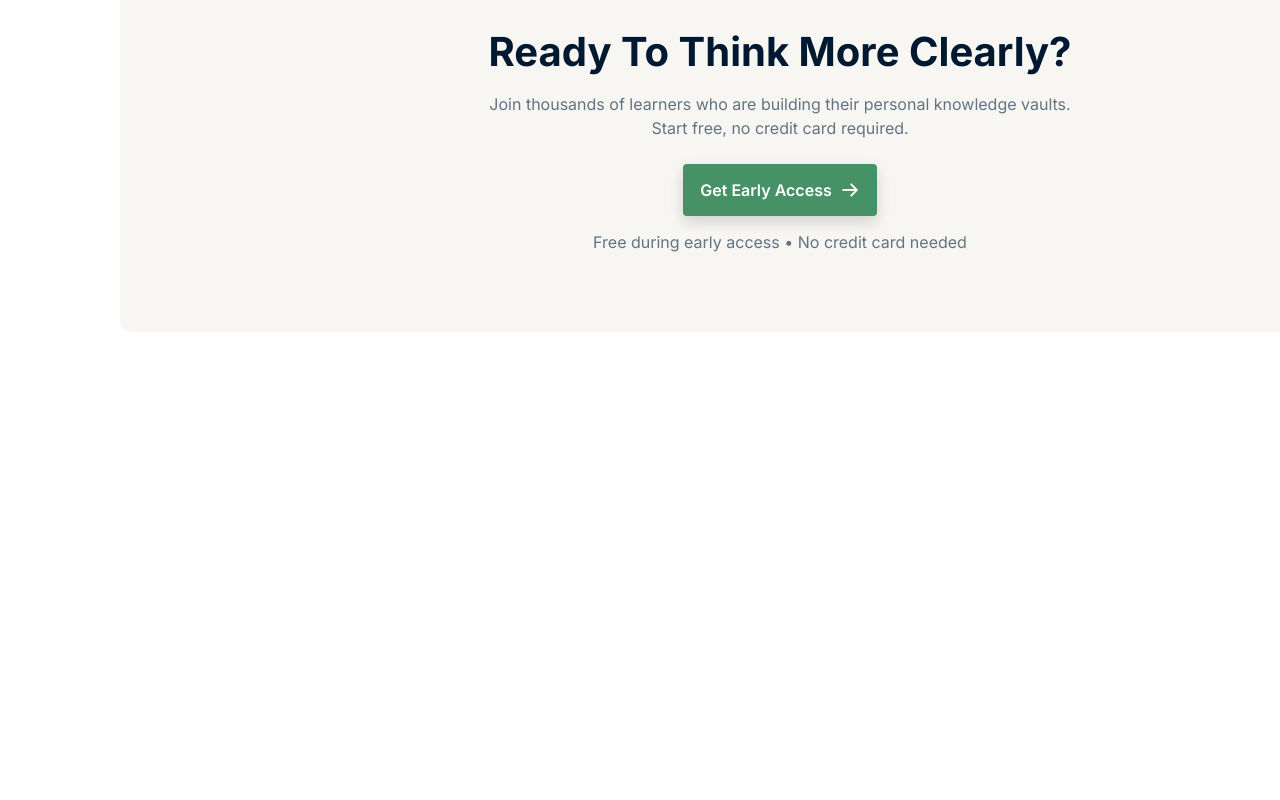
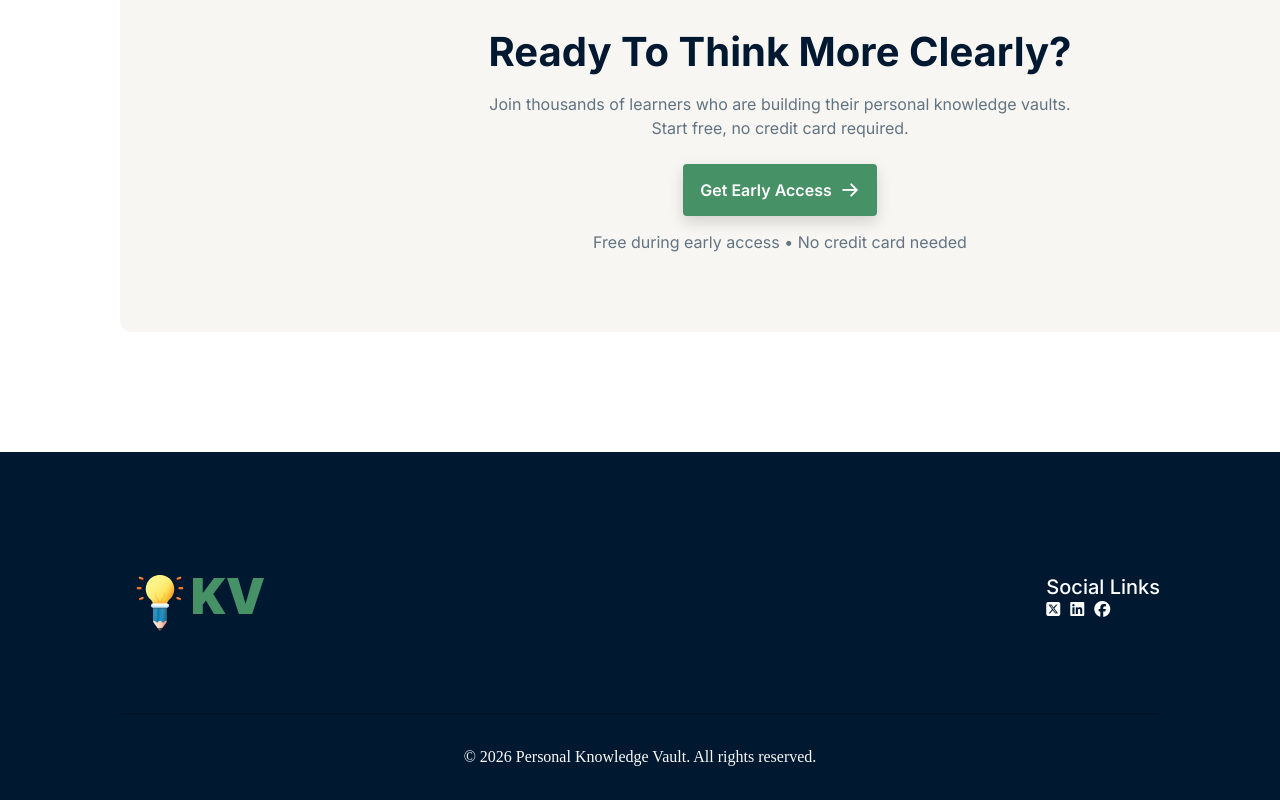
Before and after one commit to sunny2749/1st-Assignment, a plain HTML site: page index.html in a window 1280 px wide. Shown: the part 2141-2941 px from the top of the page. Before the commit the page ends 2593 px from the top, so only its background shows below. Drawn offline with Linux system fonts and the light colour scheme.

Commit message:
added footer section

```diff
--- a/index.html
+++ b/index.html
@@ -162,7 +162,24 @@
 
 
 <!-- Footer section starts here -->
-<section>
+<section id="footer">
+    <div class="section-one">
+        <div class="footer-img">
+            <img src="./assets/logo-navbar.png" alt="">
+        </div>
+        <div class="section-two">
+            <p class="title">Social Links</p>
+            <div class="social-link">
+                <a href=""><i class="fa-brands fa-square-x-twitter"></i></a>
+                <a href=""><i class="fa-brands fa-linkedin"></i></a>
+                <a href=""><i class="fa-brands fa-facebook"></i></a>
+            </div>
+        </div>
+    </div>
+    <div class="section-three">
+        <hr>
+        <p>© 2026 Personal Knowledge Vault. All rights reserved.</p>
+    </div>
 </section>
 <!-- Footer section end here -->
 
--- a/styles/style.css
+++ b/styles/style.css
@@ -45,7 +45,9 @@ nav .menu ul{
     font-weight: 500;
     font-family: Inter;
 }
-
+ul a:hover{
+    color: rgb(63, 141, 230);
+}
 .btn{
     padding: 12px 16px ;
     font-weight: 600;
@@ -359,7 +361,7 @@ margin-right: 8px;
     gap: 16px;
 }
 
-
+/* Early Access Section */
 #EAS-Section{
     padding: 2px 120px 120px 120px;
 }
@@ -421,7 +423,7 @@ margin-right: 8px;
     margin-bottom: 16px;
 }
 
-.GEA.btn:hover{
+.GEA-btn:hover{
     background-color: darkblue;
 }
 
@@ -443,3 +445,63 @@ margin-right: 8px;
     text-align: center;
     color: #627382;
 }
+
+/* Footer section */
+#footer{
+    width: 100%;
+    max-width: 1600px;
+    height: 348px;
+    padding: 120px 120px 30px 120px;
+    display: flex;
+    flex-direction: column;
+    gap: 80px;
+    background-color: #001931;
+    text-align: center;
+    justify-content: center;
+
+}
+
+#footer .section-one{
+    display: flex;
+    justify-content: space-between;
+}
+#footer .section-one .footer-img{
+    width: 159px;
+    height: 60px;
+}
+
+#footer .section-two .title{
+    font-size: 20px;
+    color: #FFFFFF;
+    line-height: 28px;
+    font-weight: 500;
+    font-family: Inter;
+}
+
+#footer .section-two .social-link a{
+    text-decoration: none;
+    color: #FFFFFF;
+}
+
+#footer .section-two .social-link{
+    display: flex;
+    gap: 10px;
+}
+
+#footer hr {
+    width: 100%;
+    max-width: 1360px;
+    height: 0px;
+    opacity: 0.2;
+    border: 1px solid;
+    margin: 0 !important;
+    padding: 0 !important;
+}
+#footer .section-three p{
+    color: #FAFAFA;
+    font-size: 16px;
+    line-height: 24px;
+    font-style: Inter;
+    font-weight: 400;
+    margin-top: 30px;
+}
```
